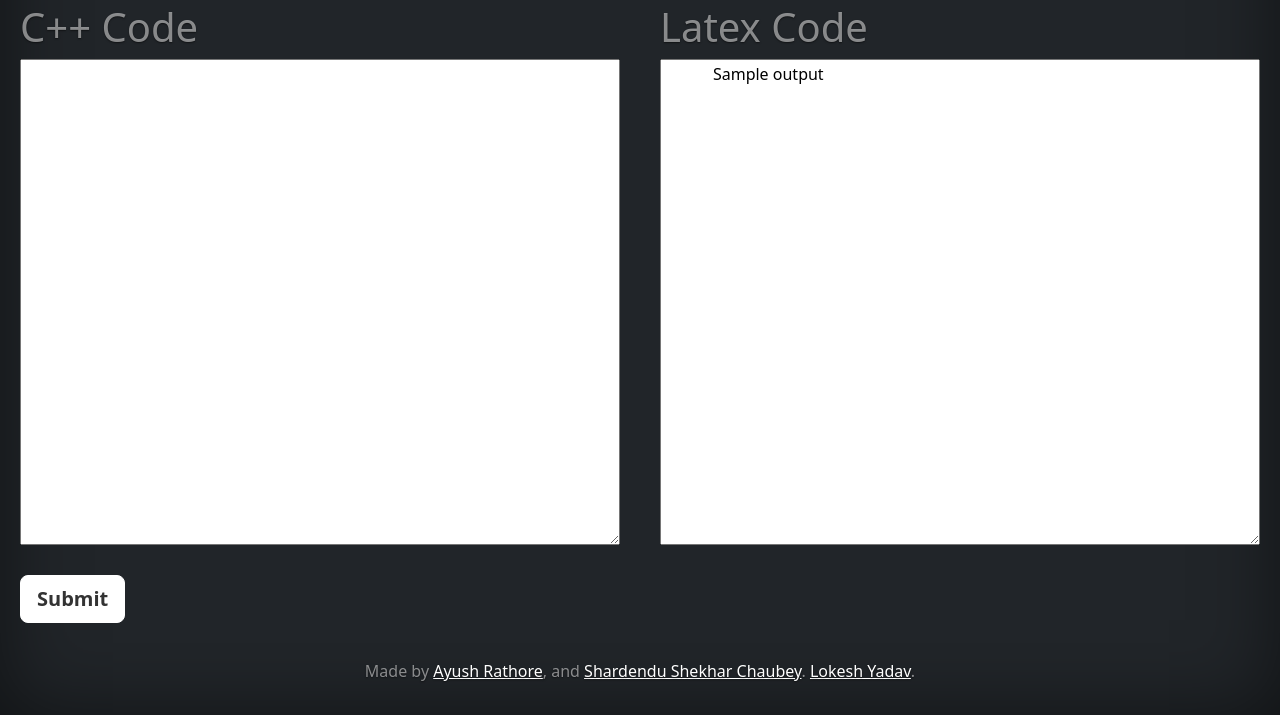
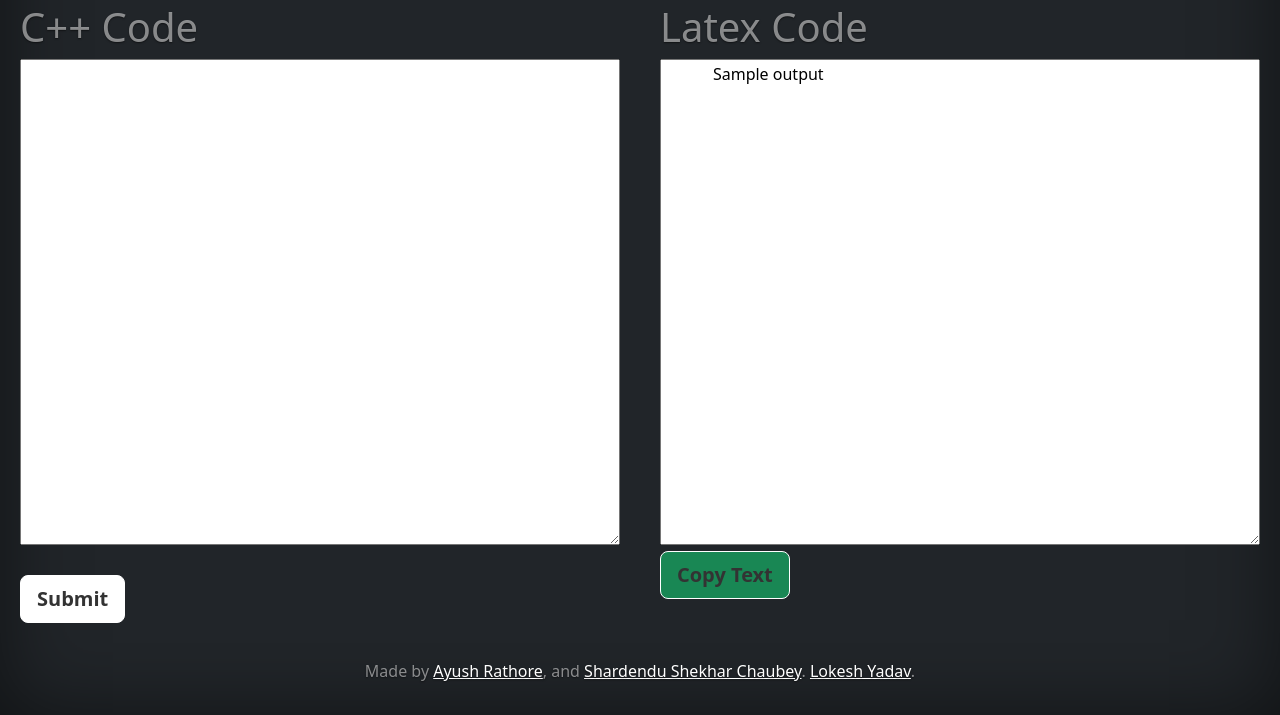
Before and after one commit to AyushR1/cpp2latex, a Flask app: template templates/index.html in a window 1280 px wide. Shown: the part 248-963 px from the top of the page. Run offline with Flask 2, Linux system fonts and the light colour scheme; the template is opened without the code that fills it: most values are stand-ins (such as "Sample title", 1, 10 or a date in 2020); some libraries are stand-ins or nearby versions.

Commit message:
Add Copy button
Signed-off-by: AyushR1 <ayushrathore12501@gmail.com>

```diff
--- a/templates/index.html
+++ b/templates/index.html
@@ -19,7 +19,22 @@
       rel="stylesheet"
       href="{{ url_for('static', filename='css/bootstrap.min.css') }}"
     />
-
+    <script>
+      function clip_text(a_string) {
+        var input = document.createElement('input');
+        input.id = '__copyText__';
+        input.value = a_string; // OOPS! document.getElementById(divId).innerText;
+        document.body.appendChild(input);
+        input.select();
+        document.execCommand('copy');
+        var txt = input.value;
+        input.remove();
+        console.log("OK COPIED: '" + txt + "'");
+      }
+      function clip_div(divId) {
+        return clip_text(document.getElementById(divId).innerText);
+      }
+    </script>
     <style>
       .containera {
       }
@@ -88,6 +103,13 @@
             {{output}}
              </textarea
         >
+        <a
+          href="#"
+          onClick="clip_div('copyme')"
+          class="btn btn-lg btn-secondary fw-bold border-white bg-success"
+          >Copy Text</a
+        >
+        <div class="d-none" id="copyme">{{output}}</div>
       </div>
     </div>
     <footer
```
